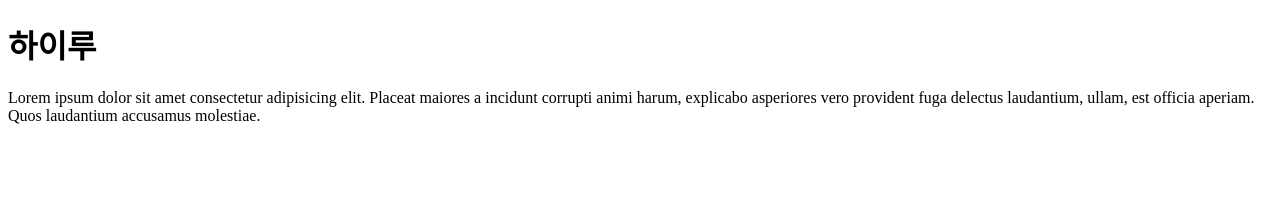
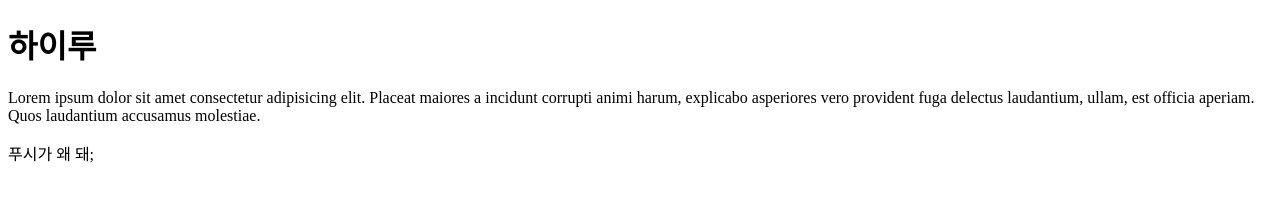
Before and after one commit to hanhyochan/test, a plain HTML site: page index.html in a window 1280 px wide. Drawn offline with Linux system fonts and the light colour scheme.

Commit message:
푸시가 왜됌

```diff
--- a/index.html
+++ b/index.html
@@ -8,5 +8,6 @@
 <body>
     <h1>하이루</h1>
     <p>Lorem ipsum dolor sit amet consectetur adipisicing elit. Placeat maiores a incidunt corrupti animi harum, explicabo asperiores vero provident fuga delectus laudantium, ullam, est officia aperiam. Quos laudantium accusamus molestiae.</p>
+    <p>푸시가 왜 돼;</p>
 </body>
 </html>
```
